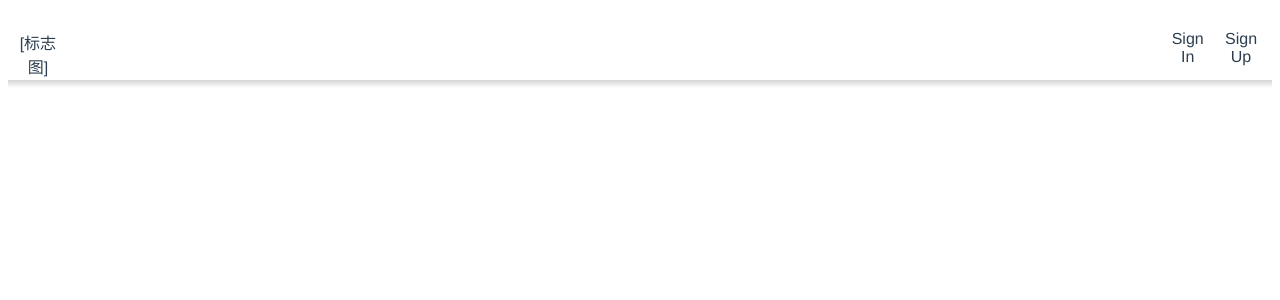
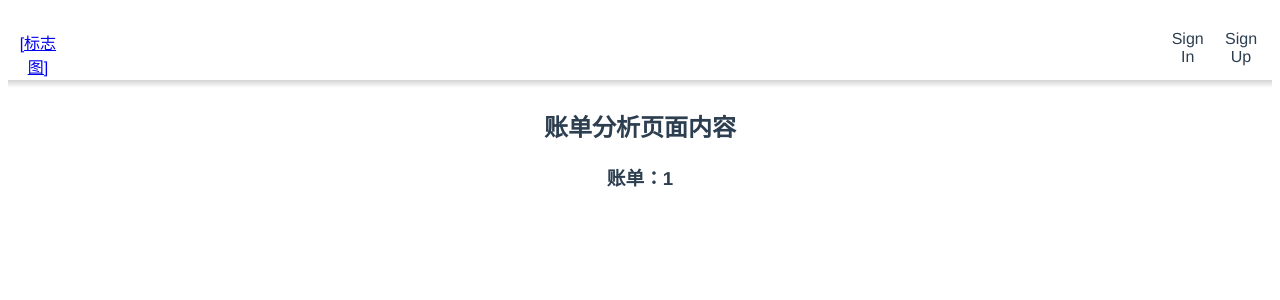
Before and after one commit to LinHeLurking/bill_visualizer_frontend, a Vue app: page /#/analysis/1 in a window 1280 px wide. Shown: the top 300 px of the page. Built offline with nearby package versions, Linux system fonts and the light colour scheme.

Commit message:
split main page and analysis page

```diff
--- a/package.json
+++ b/package.json
@@ -7,7 +7,8 @@
     "serve": "vite preview"
   },
   "dependencies": {
-    "vue": "^3.2.16"
+    "vue": "^3.2.16",
+    "vue-router": "^4.0.12"
   },
   "devDependencies": {
     "@vitejs/plugin-vue": "^1.9.3",
--- a/src/App.vue
+++ b/src/App.vue
@@ -4,6 +4,7 @@ import Header from "./components/Header.vue"
 
 <template>
   <Header />
+  <router-view></router-view>
 </template>
 
 <style>
--- /dev/null
+++ b/src/components/AnalysisPage.vue
@@ -0,0 +1,25 @@
+<script lang="ts">
+import { defineComponent } from 'vue'
+
+export default defineComponent({
+    computed: {
+        queryId() {
+            return this.$route.params.queryId;
+        }
+    }
+})
+</script>
+
+
+<template>
+    <div class="analysis-page">
+        <h2>账单分析页面内容</h2>
+        <h3>账单：{{ queryId }}</h3>
+    </div>
+</template>
+
+<style>
+.analysis-page {
+    height: 20vh;
+}
+</style>
--- a/src/components/Header.vue
+++ b/src/components/Header.vue
@@ -2,10 +2,12 @@
     <div class="header-container">
         <div class="raw-header">
             <div class="icon-secion">
-                <div class="height-placeholder"></div>
-                <div class="icon-place">
-                    <div>[标志图]</div>
-                </div>
+                <router-link to="/">
+                    <div class="height-placeholder"></div>
+                    <div class="icon-place">
+                        <div>[标志图]</div>
+                    </div>
+                </router-link>
             </div>
             <div class="log-section">
                 <div class="log-in-item">
--- /dev/null
+++ b/src/components/MainPage.vue
@@ -0,0 +1,16 @@
+<template>
+    <div class="main-page">
+        <h2>主页内容</h2>
+    </div>
+    <div>
+        <router-link to="/analysis">
+            <div>分析账单</div>
+        </router-link>
+    </div>
+</template>
+
+<style>
+.main-page {
+    height: 20vh;
+}
+</style>
--- /dev/null
+++ b/src/router.ts
@@ -0,0 +1,16 @@
+import MainPage from "./components/MainPage.vue";
+import AnalysisPage from "./components/AnalysisPage.vue";
+import { createRouter, createWebHashHistory } from "vue-router";
+
+const routes = [
+    { path: "/", component: MainPage },
+    { path: "/analysis/:queryId?", component: AnalysisPage },
+];
+
+
+const router = createRouter({
+    history: createWebHashHistory(),
+    routes: routes,
+});
+
+export default router;
```
Also changed, not shown: src/main.ts (+6 -3 lines), 1 other file (tests, documents, lock files or other folders).
